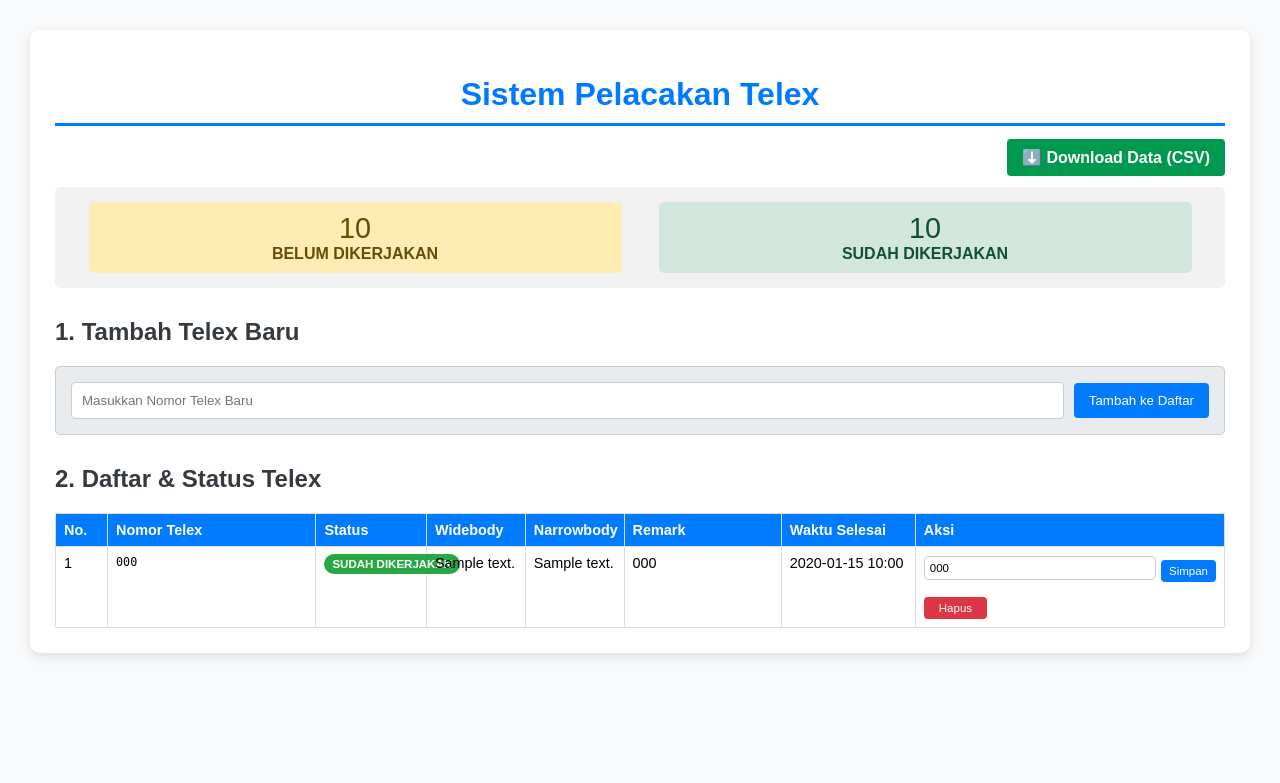
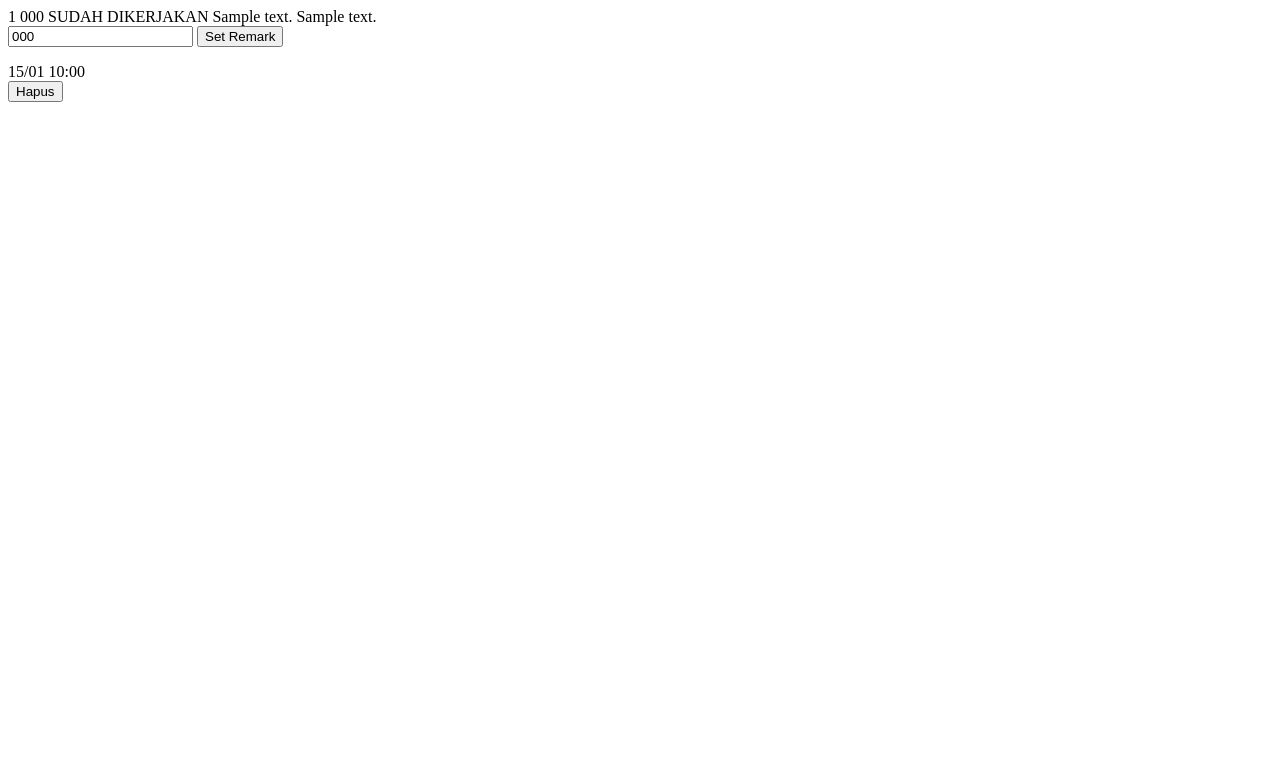
Before and after one commit to lukiunt28-maker/telex-tracker-app, a Python web app: template templates/index.html in a window 1280 px wide. Shown: the top 783 px of the page. Run offline with Jinja, Linux system fonts and the light colour scheme; the template is opened without the code that fills it: most values are stand-ins (such as "Sample title", 1, 10 or a date in 2020).

Commit message:
Update index.html

```diff
--- a/templates/index.html
+++ b/templates/index.html
@@ -1,144 +1,56 @@
-<!DOCTYPE html>
-<html>
-<head>
-    <title>Sistem Pelacakan Telex</title>
-    <style>
-        body { font-family: Arial, sans-serif; margin: 30px; background-color: #f8f9fa; }
-        .container { max-width: 1300px; margin: auto; background: white; padding: 25px; border-radius: 10px; box-shadow: 0 4px 12px rgba(0, 0, 0, 0.1); }
-        h1 { color: #007bff; border-bottom: 3px solid #007bff; padding-bottom: 10px; text-align: center; }
-        h2 { color: #343a40; margin-top: 30px; }
-        form.add-form { margin-bottom: 20px; padding: 15px; border: 1px solid #ccc; border-radius: 5px; background: #e9ecef; display: flex; align-items: center; }
-        input[type="text"] { flex-grow: 1; padding: 10px; border: 1px solid #ccc; border-radius: 4px; margin-right: 10px; }
-        button { padding: 10px 15px; border: none; border-radius: 4px; cursor: pointer; color: white; }
-        button[type="submit"] { background-color: #007bff; }
-        button.selesai-btn { background-color: #28a745; }
-        button.hapus-btn { background-color: #dc3545; }
-        .remark-btn { background-color: #ff8c00; padding: 5px 8px; font-size: 0.8em; margin-top: 5px;}
-        .download-btn { background-color: #00994d; color: white; padding: 10px 15px; border-radius: 4px; text-decoration: none; font-weight: bold;}
-        .download-btn:hover { background-color: #008040; }
-
-        /* Ringkasan */
-        .summary { display: flex; justify-content: space-around; margin-bottom: 25px; padding: 15px; background-color: #f1f1f1; border-radius: 5px; }
-        .summary-item { text-align: center; padding: 10px; border-radius: 5px; width: 45%; }
-        .summary-belum { background-color: #ffecb5; color: #664d03; }
-        .summary-sudah { background-color: #d1e7dd; color: #0f5132; }
-
-        /* Tabel */
-        table { width: 100%; border-collapse: collapse; margin-top: 15px; font-size: 0.9em; table-layout: fixed; }
-        th, td { border: 1px solid #ddd; padding: 8px; text-align: left; vertical-align: top; }
-        th { background-color: #007bff; color: white; }
-        .status-badge { padding: 4px 8px; border-radius: 15px; font-weight: bold; font-size: 0.8em; white-space: nowrap; }
-        .status-belum { background-color: #ffc107; color: #343a40; }
-        .status-sudah { background-color: #28a745; color: white; }
-
-        /* Pengaturan Lebar Kolom */
-        table th:nth-child(1), table td:nth-child(1) { width: 3%; } /* No. */
-        table th:nth-child(3), table td:nth-child(3) { width: 8%; } /* Status */
-        table th:nth-child(4), table td:nth-child(4) { width: 7%; } /* Widebody */
-        table th:nth-child(5), table td:nth-child(5) { width: 7%; } /* Narrowbody */
-        table th:nth-child(6), table td:nth-child(6) { width: 12%; } /* Remark */
-        table th:nth-child(7), table td:nth-child(7) { width: 10%; } /* Waktu Selesai */
-        table th:nth-child(8), table td:nth-child(8) { width: 25%; } /* Aksi */
-
-    </style>
-</head>
-<body>
-    <div class="container">
-        <h1>Sistem Pelacakan Telex</h1>
-
-        <div style="text-align: right; margin-bottom: 20px;">
-            <a href="{{ url_for('ekspor_csv') }}" class="download-btn">⬇️ Download Data (CSV)</a>
-        </div>
-
-        <div class="summary">
-            <div class="summary-item summary-belum">
-                <span style="font-size: 1.8em;">{{ jumlah_belum }}</span><br>
-                <strong>BELUM DIKERJAKAN</strong>
-            </div>
-            <div class="summary-item summary-sudah">
-                <span style="font-size: 1.8em;">{{ jumlah_sudah }}</span><br>
-                <strong>SUDAH DIKERJAKAN</strong>
-            </div>
-        </div>
-
-        <h2>1. Tambah Telex Baru</h2>
-        <form action="{{ url_for('tambah_telex') }}" method="POST" class="add-form">
-            <input type="text" name="nomor_telex" required placeholder="Masukkan Nomor Telex Baru">
-            <button type="submit">Tambah ke Daftar</button>
-        </form>
-
-        <h2>2. Daftar & Status Telex</h2>
-        <table>
-            <thead>
-                <tr>
-                    <th>No.</th>
-                    <th>Nomor Telex</th>
-                    <th>Status</th>
-                    <th>Widebody</th>
-                    <th>Narrowbody</th>
-                    <th>Remark</th>
-                    <th>Waktu Selesai</th>
-                    <th>Aksi</th>
-                </tr>
-            </thead>
 <tbody>
             {% for telex in semua_telex %}
             <tr>
                 <td>{{ loop.index }}</td>
-                    <td><pre style="margin: 0; white-space: pre-wrap; word-wrap: break-word;">{{ telex.nomor_telex }}</pre></td>
+                <td>{{ telex.nomor_telex }}</td>
                 <td>
-                        <span class="status-badge status-{{ 'sudah' if telex.status == 'SUDAH DIKERJAKAN' else 'belum' }}">
+                    <span class="badge
+                        {% if telex.status == 'SUDAH DIKERJAKAN' %}bg-success
+                        {% else %}bg-warning{% endif %}">
                         {{ telex.status }}
                     </span>
                 </td>
-                    <td>{{ telex.dikerjakan_oleh_widebody or '-' }}</td>
-                    <td>{{ telex.dikerjakan_oleh_narrowbody or '-' }}</td>
 
-                    <td>{{ telex.remark_telex or '-' }}</td>
-
-                    <td>{{ telex.tanggal_diselesaikan.strftime('%Y-%m-%d %H:%M') if telex.tanggal_diselesaikan else '-' }}</td>
                 <td>
-                        <div style="display: flex; flex-direction: column; gap: 5px;">
-
-                            <form action="{{ url_for('tambah_remark', telex_id=telex.id) }}" method="POST" style="display:flex; align-items: center; gap: 5px; margin-bottom: 5px;">
-                                <input type="text" name="remark_input" placeholder="Remark" value="{{ telex.remark_telex or '' }}" style="width: 80px; margin: 0; padding: 5px; font-size: 0.8em;">
-                                <button type="submit" class="remark-btn" style="padding: 5px 8px; font-size: 0.8em;">Simpan</button>
-                            </form>
-
-                            {% if telex.status == 'BELUM DIKERJAKAN' or not (telex.dikerjakan_oleh_widebody and telex.dikerjakan_oleh_narrowbody) %}
-
-                                {% if not telex.dikerjakan_oleh_widebody %}
-                                <form action="{{ url_for('selesaikan_telex', telex_id=telex.id) }}" method="POST" style="display:flex; align-items: center; gap: 5px;">
-                                    <input type="text" name="nama_pekerja" placeholder="WB Nama" required style="width: 60px; margin: 0; padding: 5px; font-size: 0.8em;">
-                                    <input type="hidden" name="tipe_pesawat" value="widebody">
-                                    <button type="submit" class="selesai-btn" style="padding: 5px 8px; font-size: 0.8em;">Selesai WB</button>
+                    {% if telex.dikerjakan_oleh_widebody %}
+                        {{ telex.dikerjakan_oleh_widebody }}
+                    {% else %}
+                        <form action="{{ url_for('selesaikan_bagian', telex_id=telex.id, tipe='widebody') }}" method="POST" class="d-inline">
+                            <input type="text" name="nama_pekerja" placeholder="Nama Widebody" class="form-control form-control-sm mb-1" required>
+                            <button type="submit" class="btn btn-sm btn-success">Selesai WB</button>
                         </form>
                     {% endif %}
+                </td>
 
-                                {% if not telex.dikerjakan_oleh_narrowbody %}
-                                <form action="{{ url_for('selesaikan_telex', telex_id=telex.id) }}" method="POST" style="display:flex; align-items: center; gap: 5px;">
-                                    <input type="text" name="nama_pekerja" placeholder="NB Nama" required style="width: 60px; margin: 0; padding: 5px; font-size: 0.8em;">
-                                    <input type="hidden" name="tipe_pesawat" value="narrowbody">
-                                    <button type="submit" class="selesai-btn" style="padding: 5px 8px; font-size: 0.8em; background-color: #0056b3;">Selesai NB</button>
+                <td>
+                    {% if telex.dikerjakan_oleh_narrowbody %}
+                        {{ telex.dikerjakan_oleh_narrowbody }}
+                    {% else %}
+                        <form action="{{ url_for('selesaikan_bagian', telex_id=telex.id, tipe='narrowbody') }}" method="POST" class="d-inline">
+                            <input type="text" name="nama_pekerja" placeholder="Nama Narrowbody" class="form-control form-control-sm mb-1" required>
+                            <button type="submit" class="btn btn-sm btn-info text-white">Selesai NB</button>
                         </form>
                     {% endif %}
+                </td>
 
-                            {% endif %}
+                <td>
+                    <form action="{{ url_for('tambah_remark', telex_id=telex.id) }}" method="POST" class="d-inline">
+                        <input type="text" name="remark_input" placeholder="Tambah Remark" class="form-control form-control-sm mb-1" value="{{ telex.remark_telex or '' }}">
+                        <button type="submit" class="btn btn-sm btn-secondary">Set Remark</button>
+                    </form>
+                </td>
 
-                            <form action="{{ url_for('hapus_telex', telex_id=telex.id) }}" method="POST" style="display:inline; margin-top: 5px;">
-                                <button type="submit" class="hapus-btn" style="padding: 5px 15px; font-size: 0.8em;" onclick="return confirm('Yakin ingin menghapus telex ini?');">Hapus</button>
+                <td>
+                    {{ telex.tanggal_diselesaikan.strftime('%d/%m %H:%M') if telex.tanggal_diselesaikan else '-' }}
+                </td>
+
+                <td>
+                    <form action="{{ url_for('hapus_telex', telex_id=telex.id) }}" method="POST" class="d-inline">
+                        <button type="submit" class="btn btn-sm btn-danger" onclick="return confirm('Yakin ingin menghapus?');">Hapus</button>
                     </form>
-                        </div>
                 </td>
-                </tr>
-                {% else %}
-                <tr>
-                    <td colspan="8" style="text-align: center;">Belum ada data telex yang dimasukkan.</td>
             </tr>
             {% endfor %}
         </tbody>
     </table>
-
 </div>
-</body>
-</html>
```
Lines whose indentation alone changed are shown as unchanged.
